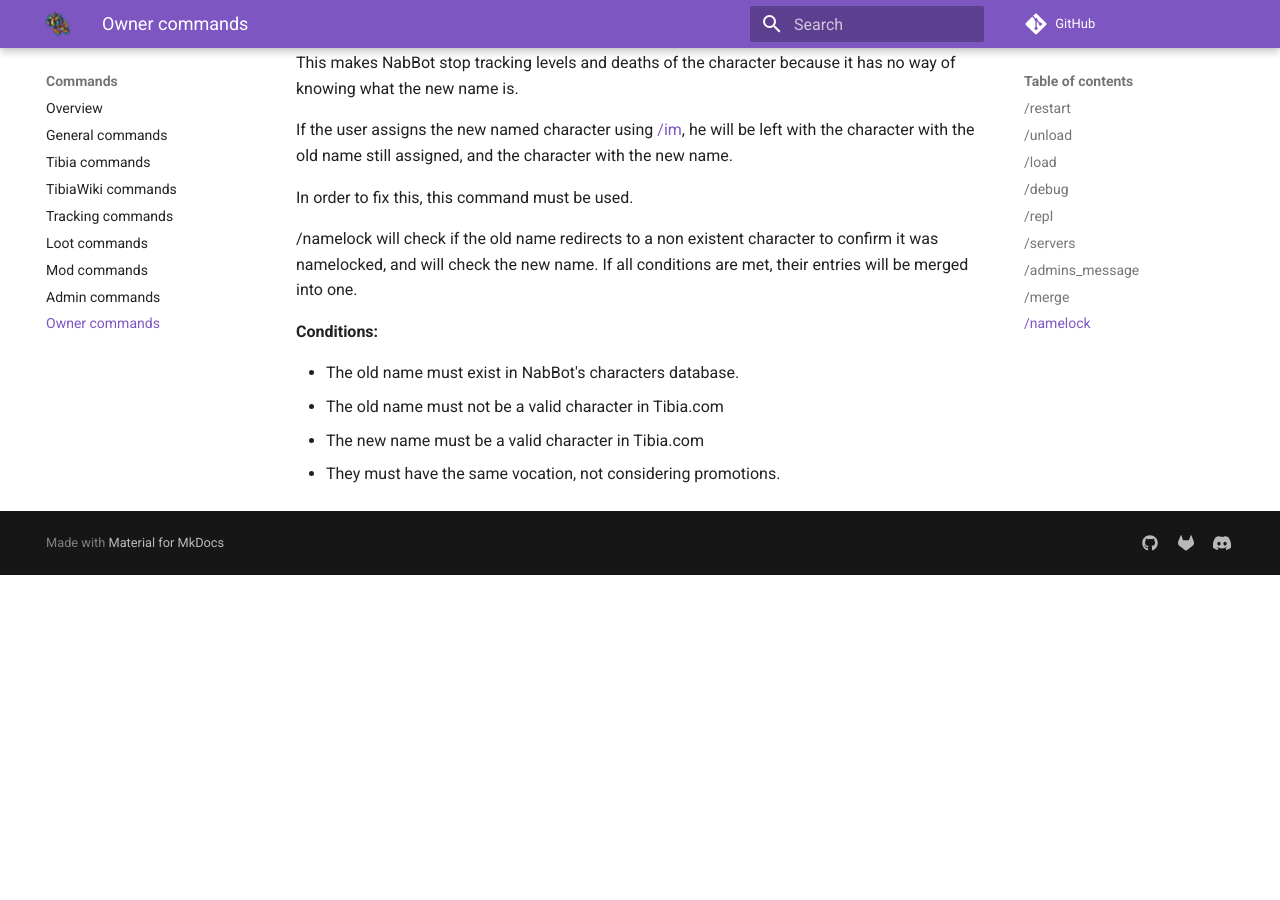
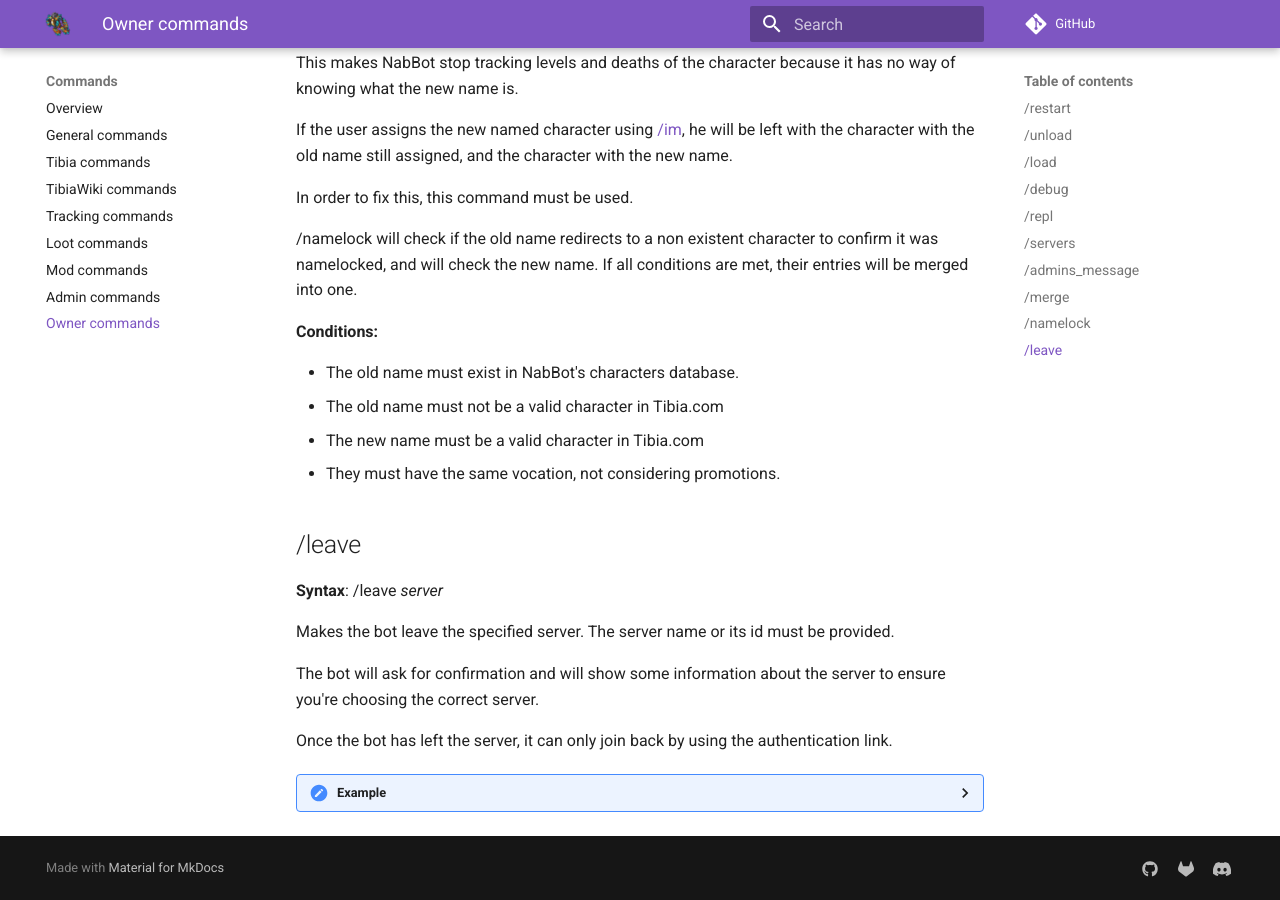
Before and after one commit to Galarzaa90/NabBot, an MkDocs documentation site: the page built from docs/commands/owner.md, in a window 1280 px wide and 900 px high, scrolled down 3190 px. Built offline with MkDocs 1.6.1 and Material for MkDocs 9.7.7, drawn with Linux system fonts in a browser that asks for light colours; comment, search, counter and statistics services are not loaded; old or Windows-style settings are respelled for this version of MkDocs; before the commit the page ends 3765 px from its top, so only the background shows below that.

Commit message:
Added /leave to documentation

```diff
--- a/docs/commands/owner.md
+++ b/docs/commands/owner.md
@@ -144,3 +144,17 @@ If all conditions are met, their entries will be merged into one.
 - The old name must not be a valid character in Tibia.com
 - The new name must be a valid character in Tibia.com
 - They must have the same vocation, not considering promotions.
+
+## /leave
+**Syntax**: /leave *server*
+
+Makes the bot leave the specified server. The server name or its id must be provided.
+
+The bot will ask for confirmation and will show some information about the server to ensure you're choosing the correct server.
+
+Once the bot has left the server, it can only join back by using the authentication link.
+
+??? Summary "Example"
+
+    **/leave 159815897052086272**
+    ![image](../assets/images/commands/leave.png)
```
